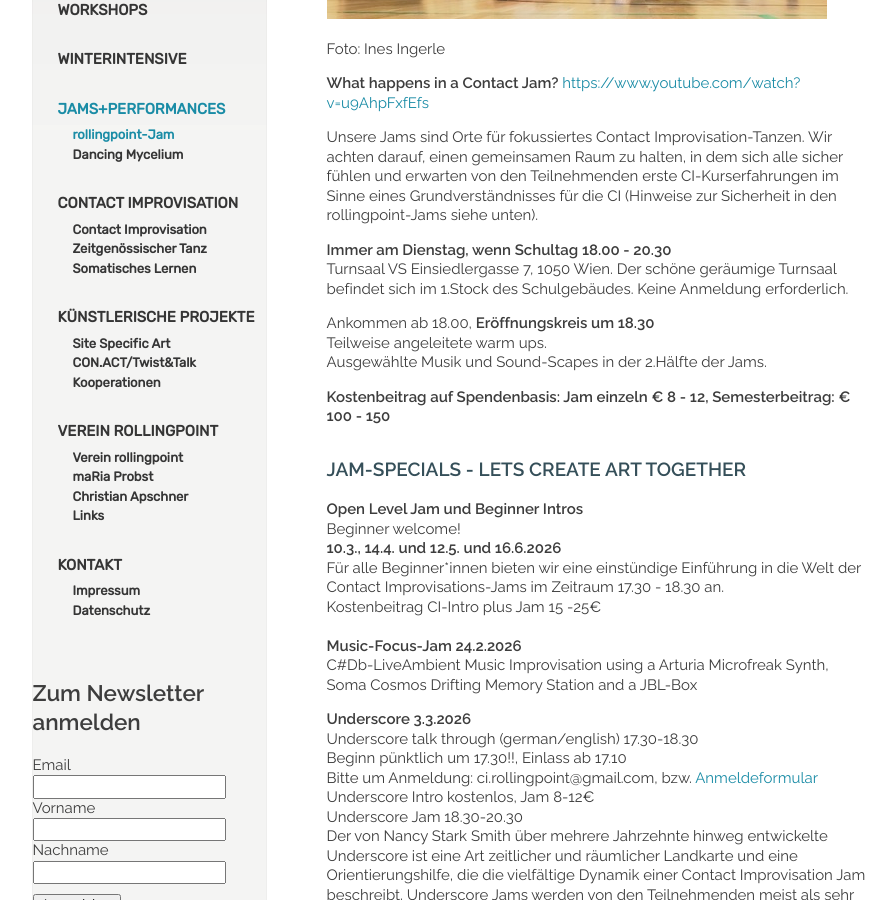
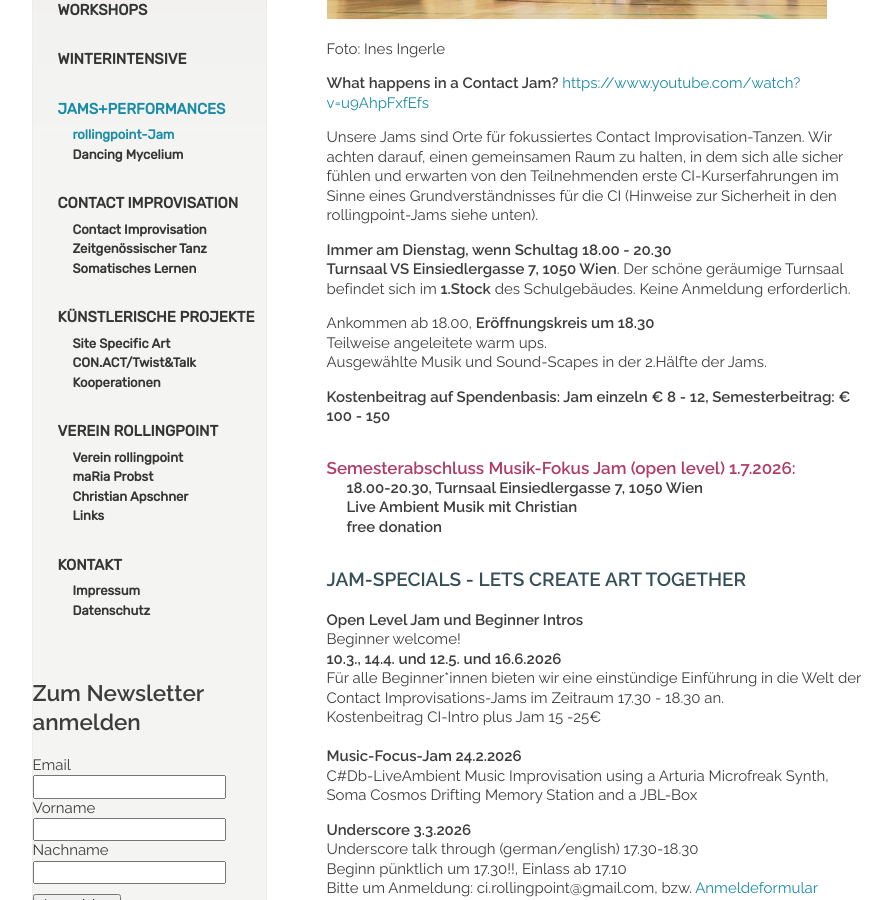
Before and after one commit to manulari/rollingpointat, a Jekyll site: the page built from _pages_de/jams.md, in a window 1280 px wide and 900 px high, scrolled down 337 px. Shown: the whole window, without its empty margins (152-1048 px from the left). Built offline with Jekyll 4.4.1, drawn with Linux system fonts in a browser that asks for light colours; comment, search, counter and statistics services are not loaded.

Commit message:
Update page (de) “jams”

```diff
--- a/_pages_de/jams.md
+++ b/_pages_de/jams.md
@@ -12,13 +12,23 @@ Foto: Ines Ingerle
 Unsere Jams sind Orte für fokussiertes Contact Improvisation-Tanzen. Wir achten darauf, einen gemeinsamen Raum zu halten, in dem sich alle sicher fühlen und erwarten von den Teilnehmenden erste CI-Kurserfahrungen im Sinne eines Grundverständnisses für die CI (Hinweise zur Sicherheit in den rollingpoint-Jams siehe unten).
 
 **Immer am Dienstag, wenn Schultag 18.00 - 20.30** \
-Turnsaal VS Einsiedlergasse 7, 1050 Wien. Der schöne geräumige Turnsaal befindet sich im 1.Stock des Schulgebäudes. Keine Anmeldung erforderlich.
+**Turnsaal VS Einsiedlergasse 7, 1050 Wien**. Der schöne geräumige Turnsaal befindet sich im **1.Stock** des Schulgebäudes. Keine Anmeldung erforderlich.
 
 Ankommen ab 18.00, **Eröffnungskreis um 18.30**\
 Teilweise angeleitete warm ups.\
 Ausgewählte Musik und Sound-Scapes in der 2.Hälfte der Jams.
 
 **Kostenbeitrag auf Spendenbasis: Jam einzeln € 8 - 12, Semesterbeitrag: € 100 - 150**
+
+
+
+#### **Semesterabschluss Musik-Fokus Jam (open level) 1.7.2026:**
+
+**18.00-20.30, Turnsaal Einsiedlergasse 7, 1050 Wien**\
+**Live Ambient Musik mit Christian**\
+**free donation**
+
+
 
 ### **JAM-SPECIALS - LETS CREATE ART TOGETHER**
 
```
